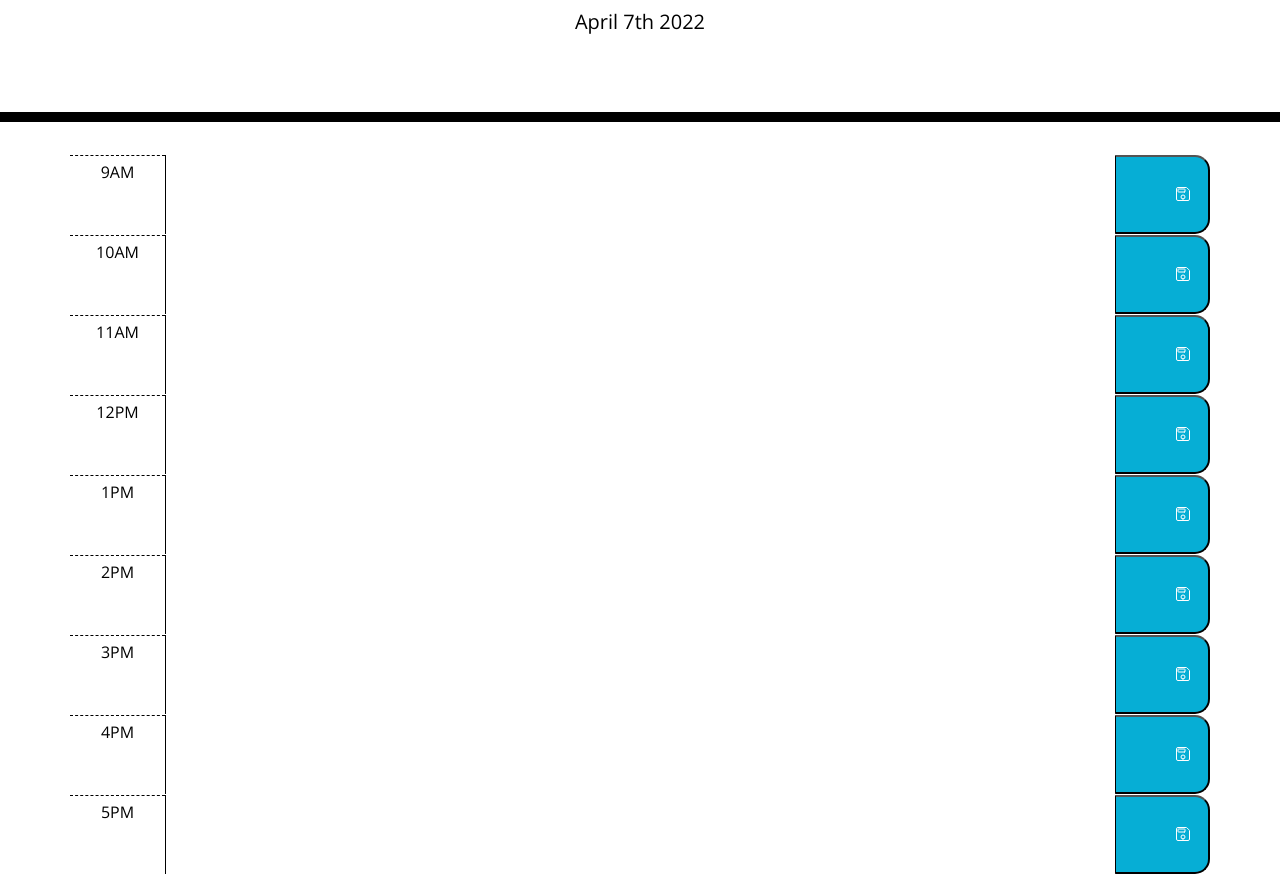
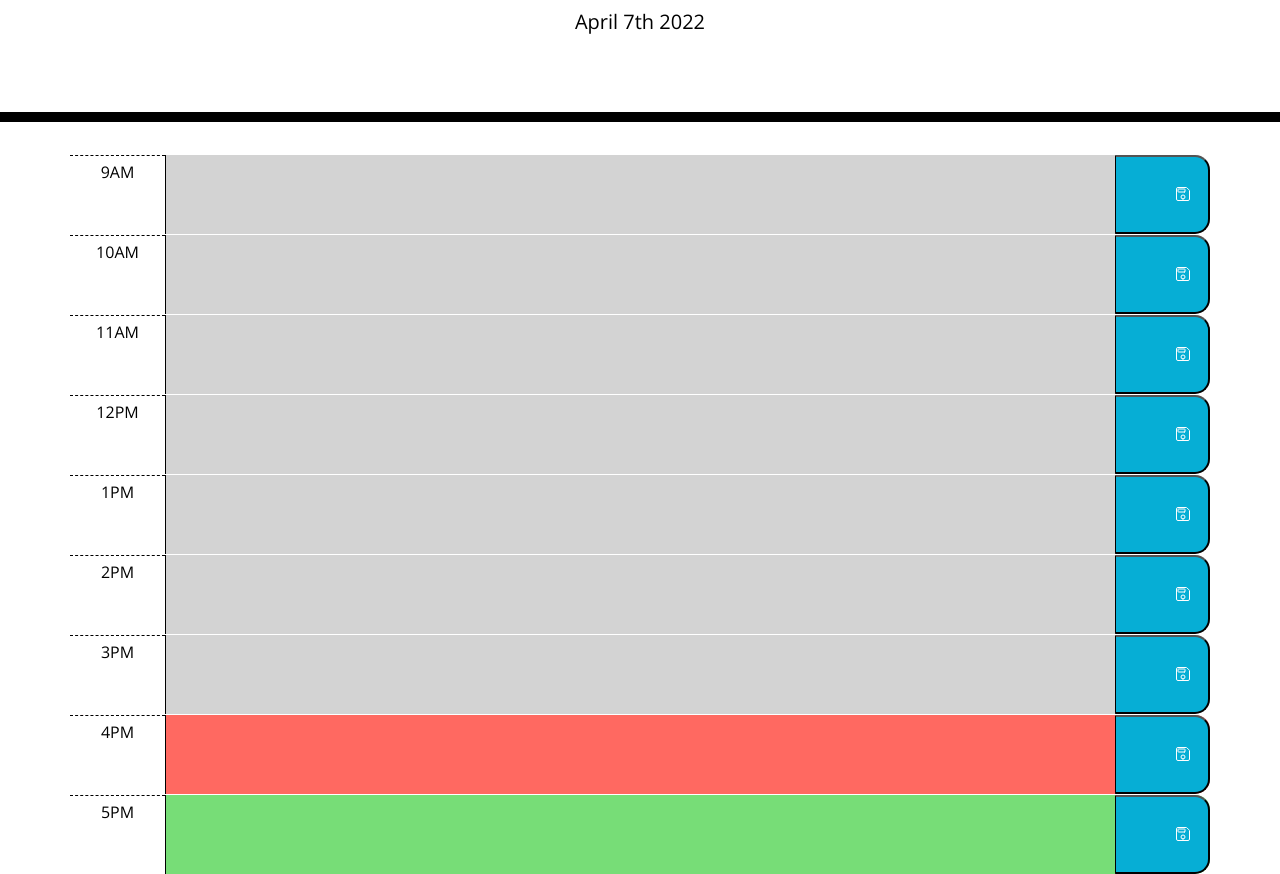
Before and after one commit to Thinker92/Work-Day-Planner, a plain HTML site: page index.html in a window 1280 px wide. Shown: the part 182-1056 px from the top of the page. Drawn offline with nearby package versions, Linux system fonts and the light colour scheme.

Commit message:
fixed time blocks to 24hr layout to make formatting work properly

```diff
--- a/assets/script.js
+++ b/assets/script.js
@@ -20,6 +20,22 @@ function getSavedItems() {
         }
     });
 }
+function hourBlockFormatting () {
+    var hour = moment().hours();
+    $(".time-block").each(function(){
+        var curHour = parseInt($(this).attr("id"));
 
+    if (curHour > hour) {
+        $(this).addClass("future");
+    } else if (curHour === hour) {
+        $(this).addClass("present");
+    } else {
+        $(this).addClass("past");
+    }
+    })
+
+}
+
+hourBlockFormatting();
 
 getSavedItems();
--- a/index.html
+++ b/index.html
@@ -58,35 +58,35 @@
           <ion-icon name="save-outline"></ion-icon>
         </button>
       </div>
-      <div class="row time-block" id="1">
+      <div class="row time-block" id="13">
         <div class="col-1 hour pt-2">1PM</div>
         <textarea class="col-10 items"></textarea>
         <button class="col-1 saveBtn">
           <ion-icon name="save-outline"></ion-icon>
         </button>
       </div>
-      <div class="row time-block" id="2">
+      <div class="row time-block" id="14">
         <div class="col-1 hour pt-2">2PM</div>
         <textarea class="col-10 items"></textarea>
         <button class="col-1 saveBtn">
           <ion-icon name="save-outline"></ion-icon>
         </button>
       </div>
-      <div class="row time-block" id="3">
+      <div class="row time-block" id="15">
         <div class="col-1 hour pt-2">3PM</div>
         <textarea class="col-10 items"></textarea>
         <button class="col-1 saveBtn">
           <ion-icon name="save-outline"></ion-icon>
         </button>
       </div>
-      <div class="row time-block" id="4">
+      <div class="row time-block" id="16">
         <div class="col-1 hour pt-2">4PM</div>
         <textarea class="col-10 items"></textarea>
         <button class="col-1 saveBtn">
           <ion-icon name="save-outline"></ion-icon>
         </button>
       </div>
-      <div class="row time-block" id="5">
+      <div class="row time-block" id="17">
         <div class="col-1 hour pt-2">5PM</div>
         <textarea class="col-10 items"></textarea>
         <button class="col-1 saveBtn">
```
